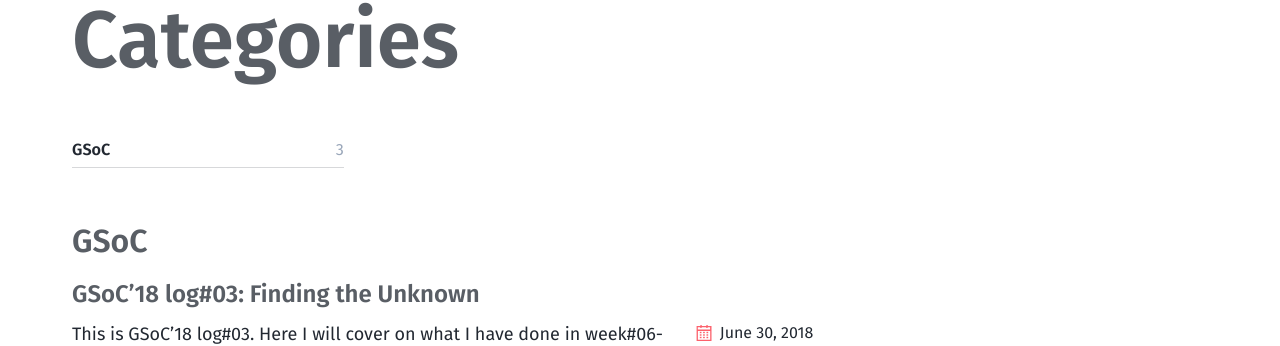
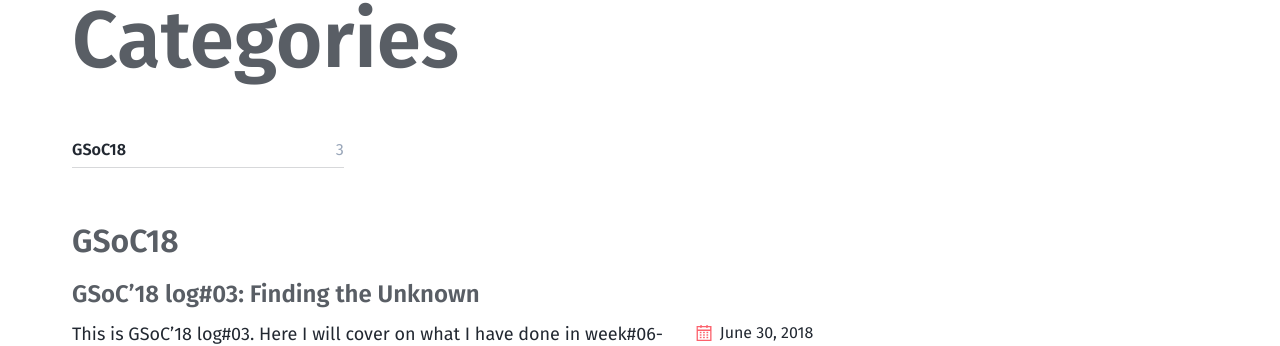
Before and after one commit to asifsadek/8hantanu.github.io, a Jekyll site: the page built from categories.md, in a window 1280 px wide. Shown: the part 169-515 px from the top of the page. Built offline with Jekyll 4.4.1, drawn with Linux system fonts in a browser that asks for light colours.

```diff
--- a/_posts/2018-05-26-gsoc-log01-making-visma-classy.md
+++ b/_posts/2018-05-26-gsoc-log01-making-visma-classy.md
@@ -1,7 +1,7 @@
 ---
 title: "GSoC'18 log#01: Making VisMa *classy*"
 categories:
-  - GSoC
+  - GSoC18
 tags:
   - gsoc
   - visma
--- a/_posts/2018-06-30-gsoc-log03-finding-the-unknown.md
+++ b/_posts/2018-06-30-gsoc-log03-finding-the-unknown.md
@@ -1,7 +1,7 @@
 ---
 title: "GSoC'18 log#03: Finding the Unknown"
 categories:
-  - GSoC
+  - GSoC18
 tags:
   - gsoc
   - visma
```
Also changed, not shown: _posts/2018-06-16-gsoc-log02-integrating-the-integrator.md (+1 -2 lines), favicon.ico (added).
